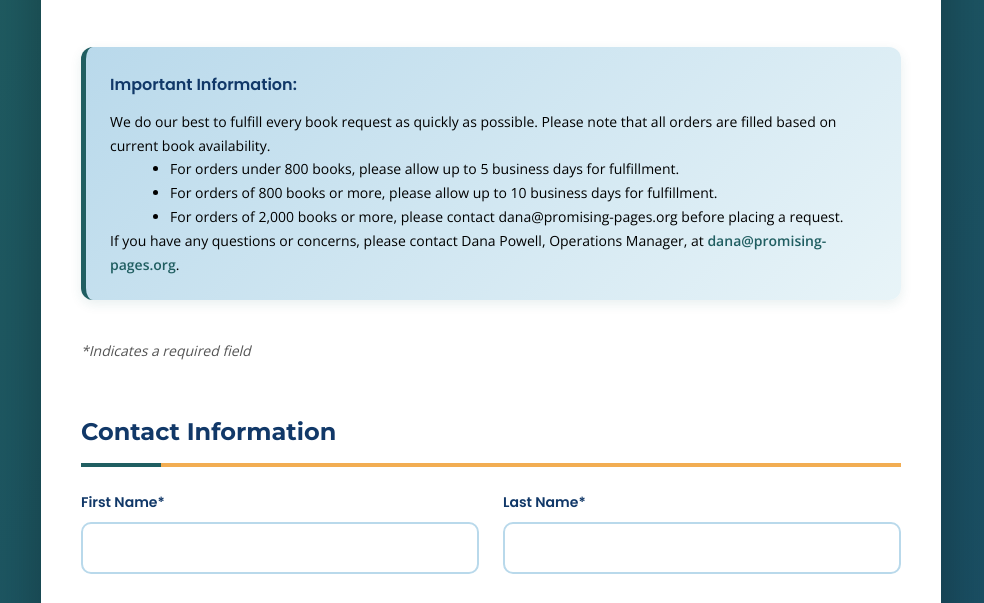
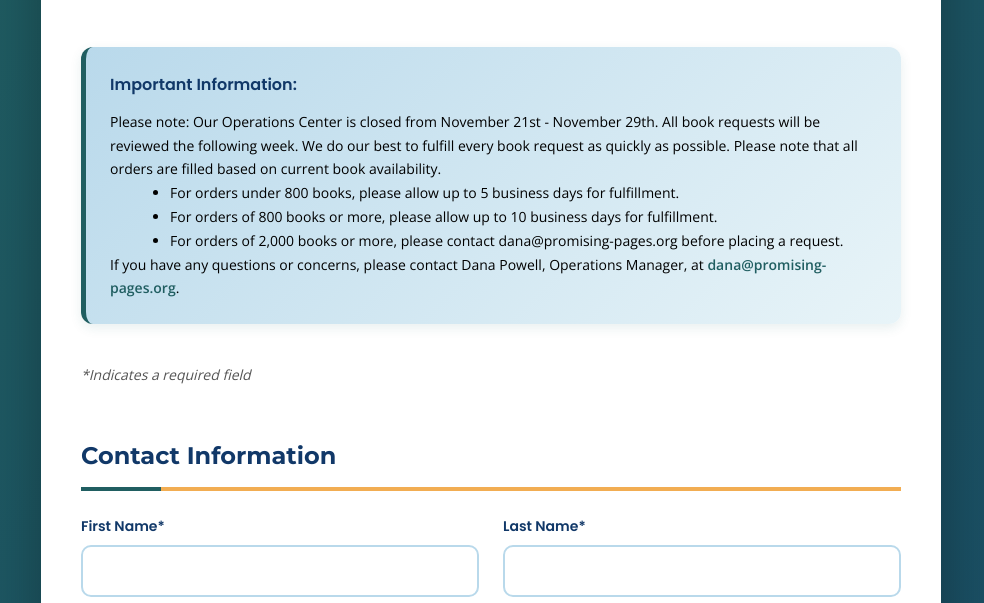
Before and after one commit to taylor-PromisingPages/Book-Request-Form, a plain HTML site: page index.html in a window 1280 px wide. Shown: the part 189-792 px from the top of the page, without its empty margins (149-1133 px from the left). Drawn offline with nearby package versions, Linux system fonts and the light colour scheme.

Commit message:
Update index.html

```diff
--- a/index.html
+++ b/index.html
@@ -508,7 +508,8 @@
         <div class="info-box">
           <strong>Important Information:</strong>
 
-         We do our best to fulfill every book request as quickly as possible. Please note that all orders are filled based on current book availability.<br>
+         Please note: Our Operations Center is closed from November 21st - November 29th. All book requests will be reviewed the following week.
+          We do our best to fulfill every book request as quickly as possible. Please note that all orders are filled based on current book availability.<br>
           <ul style="padding-left: 40px; margin-left: 20px;">
   <li>For orders under 800 books, please allow up to 5 business days for fulfillment.</li>
   <li>For orders of 800 books or more, please allow up to 10 business days for fulfillment.</li>
```
